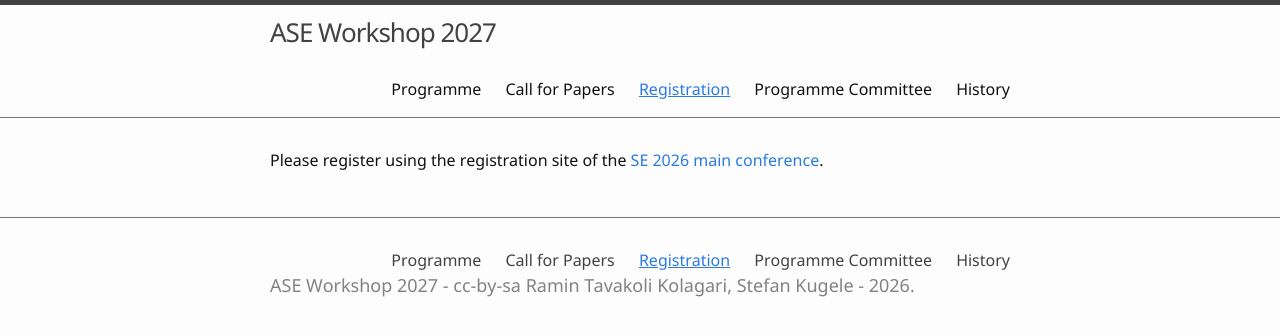
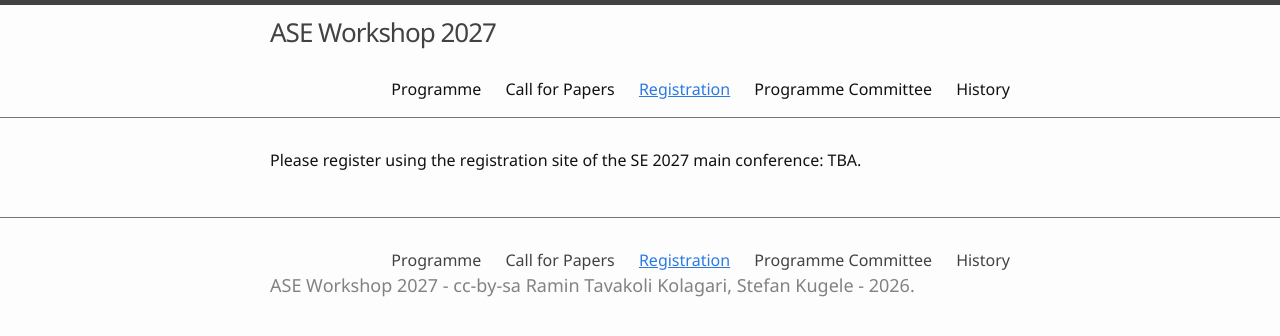
Before and after one commit to ASE-Workshop/2027, a Jekyll site: the page built from 1-registrierung.md, in a window 1280 px wide. Shown: the top 336 px of the page. Built offline with Jekyll 4.4.1, drawn with Linux system fonts in a browser that asks for light colours.

Commit message:
Update 1-registrierung.md

```diff
--- a/1-registrierung.md
+++ b/1-registrierung.md
@@ -3,4 +3,4 @@ title: Registration
 nav: true
 ---
 
-Please register using the registration site of the [SE 2026 main conference](https://se2026.inf.unibe.ch/en/attendance/registration/).
+Please register using the registration site of the SE 2027 main conference: TBA.
```
